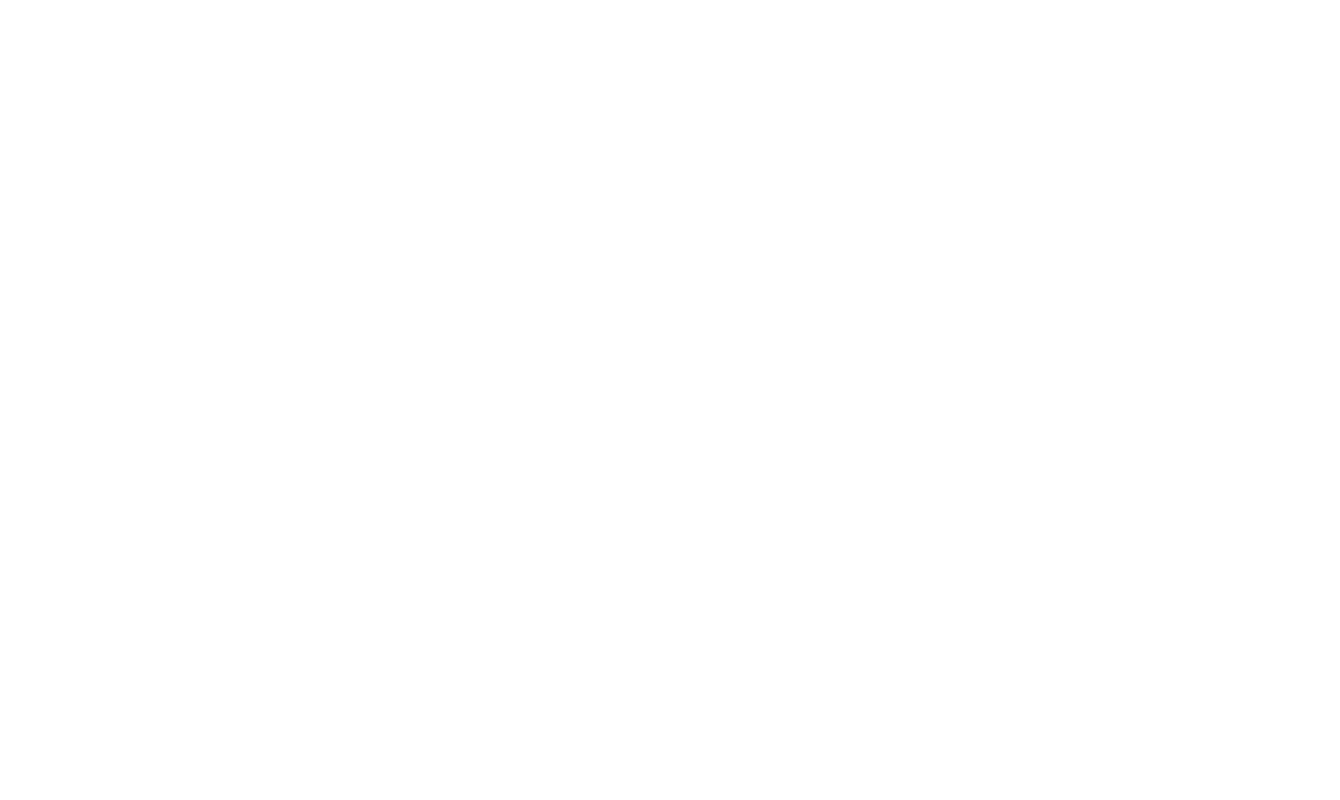
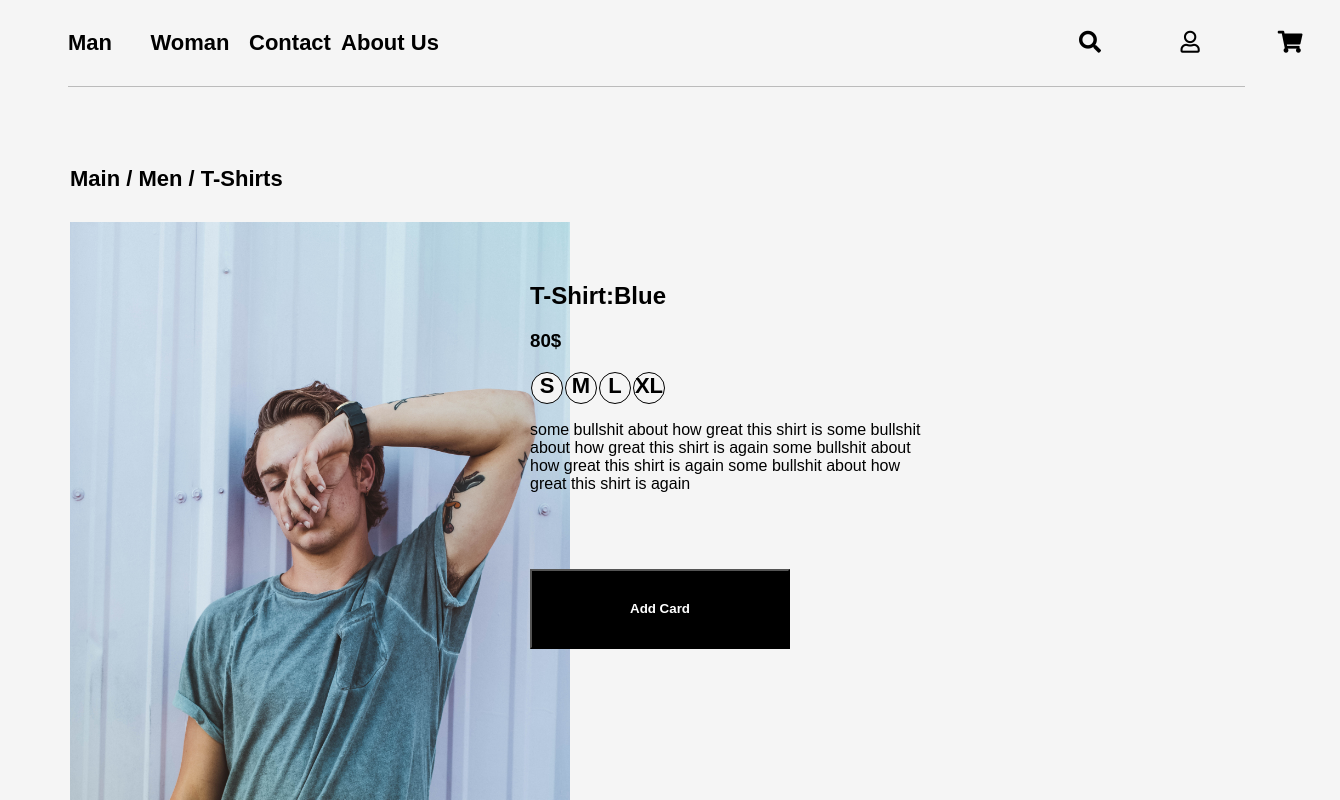
Before and after one commit to grigoli28/TH-Project-4, a React (Create React App) app in the folder client/: page / in a window 1280 px wide. Shown: the top 800 px of the page, 1340 px wide, since content can reach past the window. Built offline with nearby package versions, Linux system fonts and the light colour scheme.

Commit message:
product card update

```diff
--- a/client/src/App.js
+++ b/client/src/App.js
@@ -1,12 +1,14 @@
 import React, { Component } from "react";
 import "./App.css";
 // import Navigation from "./components/navigation/Navigation.js"
+import ProductNav from "./components/productCard/Product.js"
 
 class App extends Component {
   render() {
     return (
       <div className="App">
         {/* <Navigation/> */}
+        <ProductNav/>
       </div>
     );
   }
--- a/client/src/components/navigation/Nav.css
+++ b/client/src/components/navigation/Nav.css
@@ -3,6 +3,7 @@
     background-color: whitesmoke;
     margin:0;
     padding: 0;
+
 
 }
 .main-nav {
--- /dev/null
+++ b/client/src/components/productCard/Product.css
@@ -0,0 +1,110 @@
+body{
+    font-family: 'Maven Pro', sans-serif;
+    background-color: whitesmoke;
+    margin:0;
+    padding: 0;
+
+
+}
+.main-nav {
+    list-style: none;
+    display: grid;
+    grid-gap: 0px;
+    grid-template-columns: 100px 100px 100px 100px 600px 100px 100px 100px;
+    text-align: center;
+    margin: 0;
+    margin-top:30px;
+    cursor: pointer;
+}
+.main-nav a{
+    text-decoration: none;
+    color: black;
+    font-weight: bold;
+    opacity: 1;
+    transition: 0.3s;
+}
+.main-nav a:hover{
+    color: rgb(77, 70, 143);
+    opacity: 0.6;
+}
+hr{
+    width: 92%;
+    margin-left: 5.3%;
+    margin-top: 30px;
+    display: block;
+    height: 1px;
+    border: 0;
+    border-top: 1px solid rgb(187, 187, 187);
+}
+.weird-nav{
+    list-style-type: none;
+    padding: 70px;
+    margin-top: 0;
+    cursor: pointer;
+
+}
+.weird-nav a{
+    color: black;
+    font-weight: bold;
+    text-decoration: none;
+}
+img{
+    position: relative;
+    height: 800px;
+    width: 500px;
+    margin: 70px;
+    bottom: 110px;
+
+}
+.rewiew{
+    position: relative;
+    float: right;
+    width: 400px;
+    right: 350px
+
+}
+.size{
+    list-style: none;
+    display: flex;
+
+}
+.size li{
+    border: solid 1px black;
+    background-color: whitesmoke;
+    margin: 1px;
+    border-radius: 50px;
+    width: 30px;
+    height: 30px;
+    text-align: center;
+    cursor: pointer;
+    text-decoration: none;
+    position: relative;
+    right: 40px
+
+
+}
+a{
+    color:black;
+    text-decoration: none;
+    font-weight: bold;
+    font-size: 22px;
+}
+.size li:hover{
+    background-color: #000000;
+}
+
+.size li a:hover{
+    color: white;
+}
+
+button{
+    width: 260px;
+    height: 80px;
+    background-color: #000000;
+    color: white;
+    font-weight: bold;
+    position: relative;
+    top: 60px;
+    cursor: pointer;
+
+}
--- /dev/null
+++ b/client/src/components/productCard/Product.js
@@ -0,0 +1,53 @@
+import React from 'react';
+import "./Product.css";
+import {BrowserRouter,Link} from "react-router-dom";
+import Shirt from "./t-shirt.jpg"
+export default function Product() {
+  return (
+    <BrowserRouter>
+    <div>
+    <ul className="main-nav">
+        <li><Link to="">Man</Link></li>
+        <li><Link to="">Woman</Link></li>
+        <li><Link to="">Contact</Link></li>
+        <li><Link to="">About Us</Link></li>
+        <li></li>
+        <li><Link to=""><i className="fas fa-search"></i></Link></li>
+        <li><Link to=""><i className="far fa-user"></i></Link></li>
+        <li><Link to=""><i className="fas fa-shopping-cart"></i></Link></li>
+      </ul>
+      <hr/>
+      <li className="weird-nav"> <Link to="">Main / Men / T-Shirts</Link></li>
+
+      <img src={Shirt} alt="t-shirt"/>
+
+      <div className="rewiew">
+           <h2>T-Shirt:Blue</h2>
+           <h3>80$</h3>
+
+        <ul className="size">
+            <li><Link to="">S</Link></li>
+            <li><Link to="">M</Link></li>
+            <li><Link to="">L</Link></li>
+            <li><Link to="">XL</Link></li>
+        </ul>
+
+        <p>
+        some bullshit about how great this shirt is
+        some bullshit about how great this shirt is again
+        some bullshit about how great this shirt is again
+        some bullshit about how great this shirt is again
+        </p>
+
+        <button>Add Card</button>
+
+      </div>
+
+
+
+
+
+    </div>
+    </BrowserRouter>
+  );
+}
```
Also changed, not shown: client/src/components/productCard/t-shirt.jpg (added), 1 other file (tests, documents, lock files or other folders).
